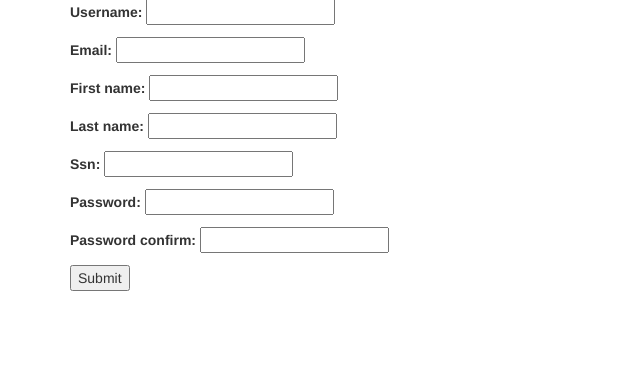
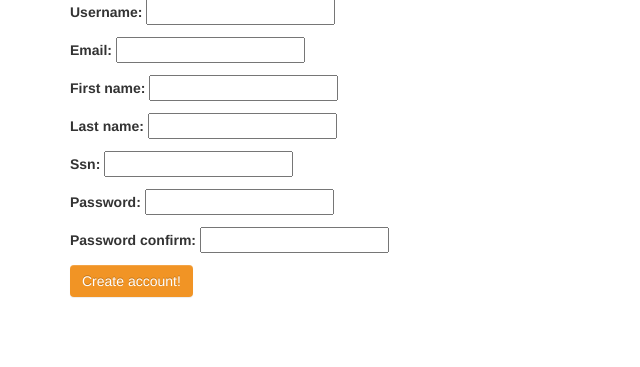
Before and after one commit to adn5327/taj-exchange, a Django app: page /account/create/ in a window 1280 px wide. Shown: the part 134-501 px from the top of the page, without its empty margins (0-640 px from the left). Run offline with Django 3.2, Linux system fonts and the light colour scheme; some libraries are stand-ins or nearby versions.

Commit message:
changing so that all submissions use the button

```diff
--- a/tajsite/exchange/static/exchange/css/custom.css
+++ b/tajsite/exchange/static/exchange/css/custom.css
@@ -2,3 +2,13 @@ body {
     padding-top: 70px;
     padding-left: 70px;
 }
+input[type="radio"] {
+    margin-right: 10px;
+    margin-bottom: 10px;
+}
+.btn-primary{
+    background-color: #F19425;
+    color: #fff;
+    border: none;
+    outline: #F19425;
+}
--- a/tajsite/exchange/templates/exchange/base.html
+++ b/tajsite/exchange/templates/exchange/base.html
@@ -9,7 +9,7 @@
   <div class="container-fluid">
     <div class="navbar-header">
         <!--<a class="navbar-brand" href="{% url 'exchange:index'%}">TAJ Exchange</a>-->
-        <a class="navbar-brand">TAJ Exchange</a>
+        <a class="navbar-brand" href="{% url 'exchange:index' %}">TAJ Exchange</a>
         <ul class="nav navbar-nav">
             <li><a href="{% url 'exchange:orderbookall' %}">Full orderbook</a></li>
             {% if user.is_authenticated %}
--- a/tajsite/exchange/templates/exchange/create_account.html
+++ b/tajsite/exchange/templates/exchange/create_account.html
@@ -6,6 +6,6 @@
 	<form action="/account/create/submit" method="post">
 	{% csrf_token %}
 	{{form.as_p}}
-	<input type="submit" value="Submit"/>
+	<button class="btn btn-primary"/>Create account!</button>
 	</form>
 </body>
--- a/tajsite/exchange/templates/exchange/delete_order.html
+++ b/tajsite/exchange/templates/exchange/delete_order.html
@@ -9,7 +9,7 @@
 			{% for order in orders %}
 			<input type="radio" name="order" value="{{order.id}}"/>{{order}}<br>
 			{% endfor %}
-			<input type="submit" value="Delete Order"/>
+			<button class="btn btn-primary" value="Delete Order"/>Delete Order</button>
 		</form>
 		{% else %}
 		<h2>No orders found</h2>
--- a/tajsite/exchange/templates/exchange/login_page.html
+++ b/tajsite/exchange/templates/exchange/login_page.html
@@ -6,6 +6,6 @@
 	<form action="/account/login/submit" method="post">
 	{% csrf_token %}
 	{{form.as_p}}
-	<input type="submit" value="Submit"/>
+	<button class="btn btn-primary"/>Submit</button>
 	</form>
 </body>
--- a/tajsite/exchange/templates/exchange/order.html
+++ b/tajsite/exchange/templates/exchange/order.html
@@ -7,7 +7,7 @@
 		<form action="/order/submit/" method="post">
 		{% csrf_token %}
 		{{form.as_p}}
-		<input type="submit" value="Submit"/>
+		<button class="btn btn-primary"/>Submit</button>
 		</form>
 		{% else %}
 		<h2>Not logged in</h2>
```
